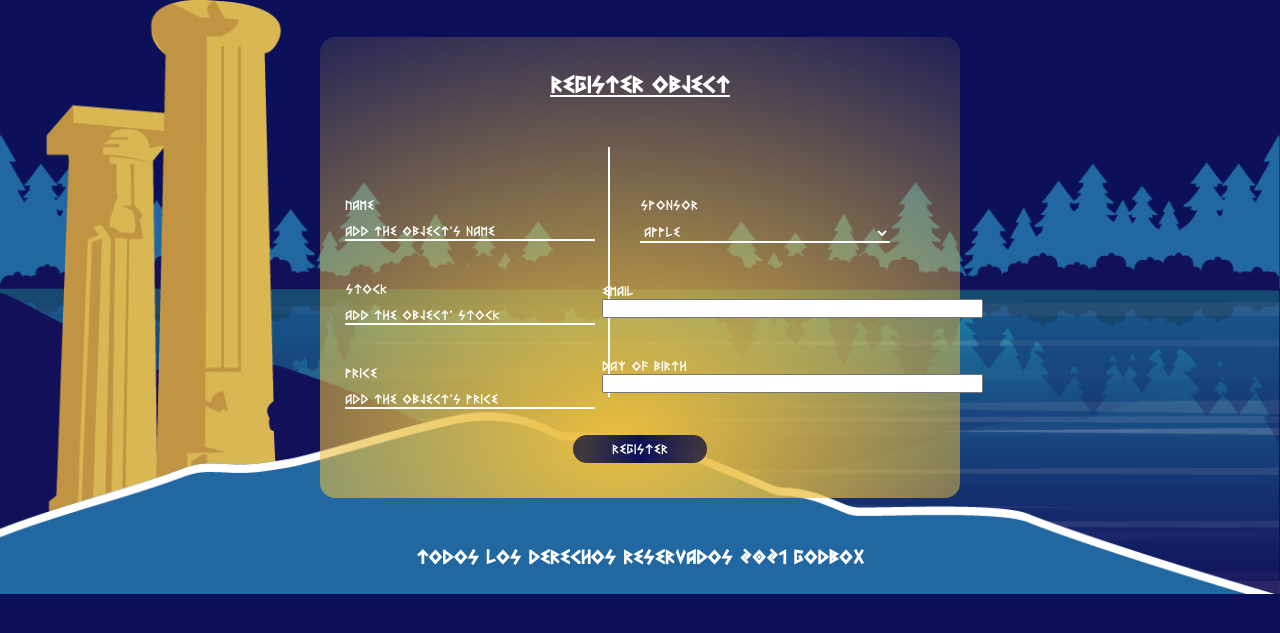
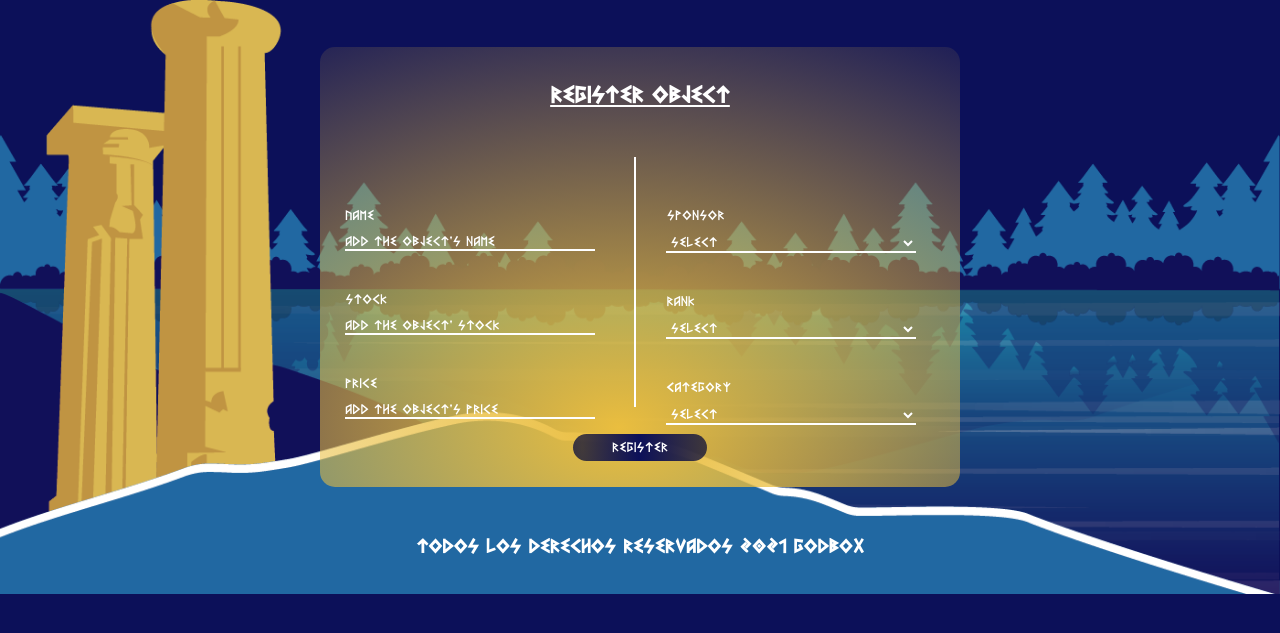
Before and after one commit to Miguelhxrz/GodBox, a PHP site: page /register_object.html in a window 1280 px wide. Shown: the part 130-763 px from the top of the page. Run offline with PHP 8.4, Linux system fonts and the light colour scheme.

Commit message:
register object finished

```diff
--- a/css/register_object.css
+++ b/css/register_object.css
@@ -138,7 +138,7 @@
     display: flex;
     flex-direction: column;
     width: 640px;
-    height: 461px;
+    height: 440px;
     background: radial-gradient(100% 100% at 46.69% 86.55%, #EABE3F 0%, rgba(234, 190, 63, 0.1) 100%);
     border-radius: 32px;
     border-radius: 15px;
--- a/register_object.html
+++ b/register_object.html
@@ -71,21 +71,33 @@
                     </section>
                     <div class="line"></div>
                     <section class="r-q">
-                        <label for="id" class="label-id">
+                        <label for="sponsor" class="label-sponsor">
                             Sponsor
                             <select name="Sponsor" id="">
-                                <option value="1">Apple</option>
-                                <option value="2">Nike</option>
-                                <option value="3">Nintendo</option>
+                                <option selected="true" disabled="disabled">Select</option>
+                                <option value="2">Apple</option>
+                                <option value="3">Nike</option>
+                                <option value="4">Nintendo</option>
                             </select>
                         </label>
-                        <label for="email" class="label-email">
-                            Email
-                            <input type="select" placeholder="Add your  Email" size="45" maxlength="45" class="email_input">
+                        <label for="rank" class="label-rank">
+                            Rank
+                            <select name="Rank" id="">
+                                <option selected="true" disabled="disabled">Select</option>
+                                <option value="2">God</option>
+                                <option value="3">Demigod</option>
+                                <option value="4">Olympic</option>
+                                <option value="4">Hero</option>
+                            </select>
                         </label>
-                        <label for="birth" class="label-birth">
-                            Day of birth
-                            <input type="select" placeholder="Add your Day of birth" size="45" maxlength="45" class="birth_input">
+                        <label for="category" class="label-category">
+                            Category
+                            <select name="Category" id="">
+                                <option selected="true" disabled="disabled">Select</option>
+                                <option value="2">Technology</option>
+                                <option value="3">Home</option>
+                                <option value="4">Clothing</option>
+                            </select>
                         </label>
                     </section>
                 </div>
```
